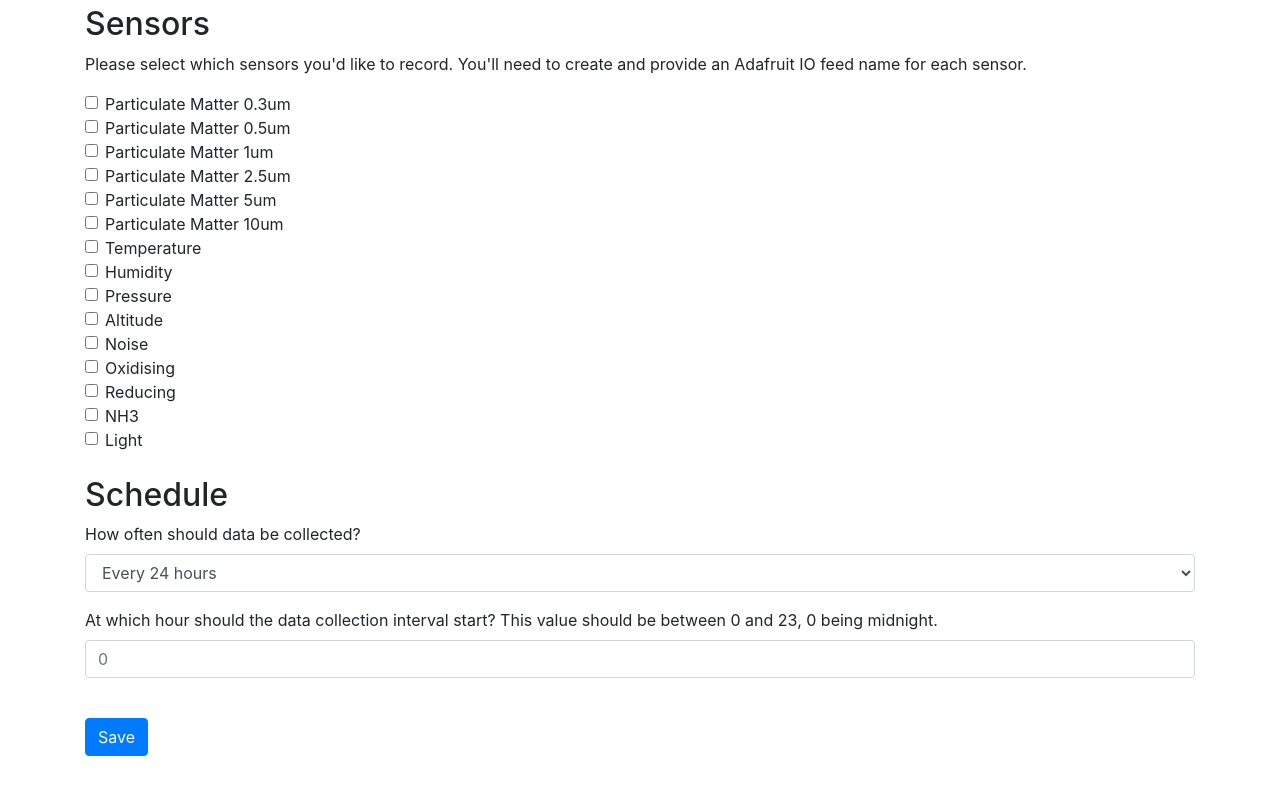
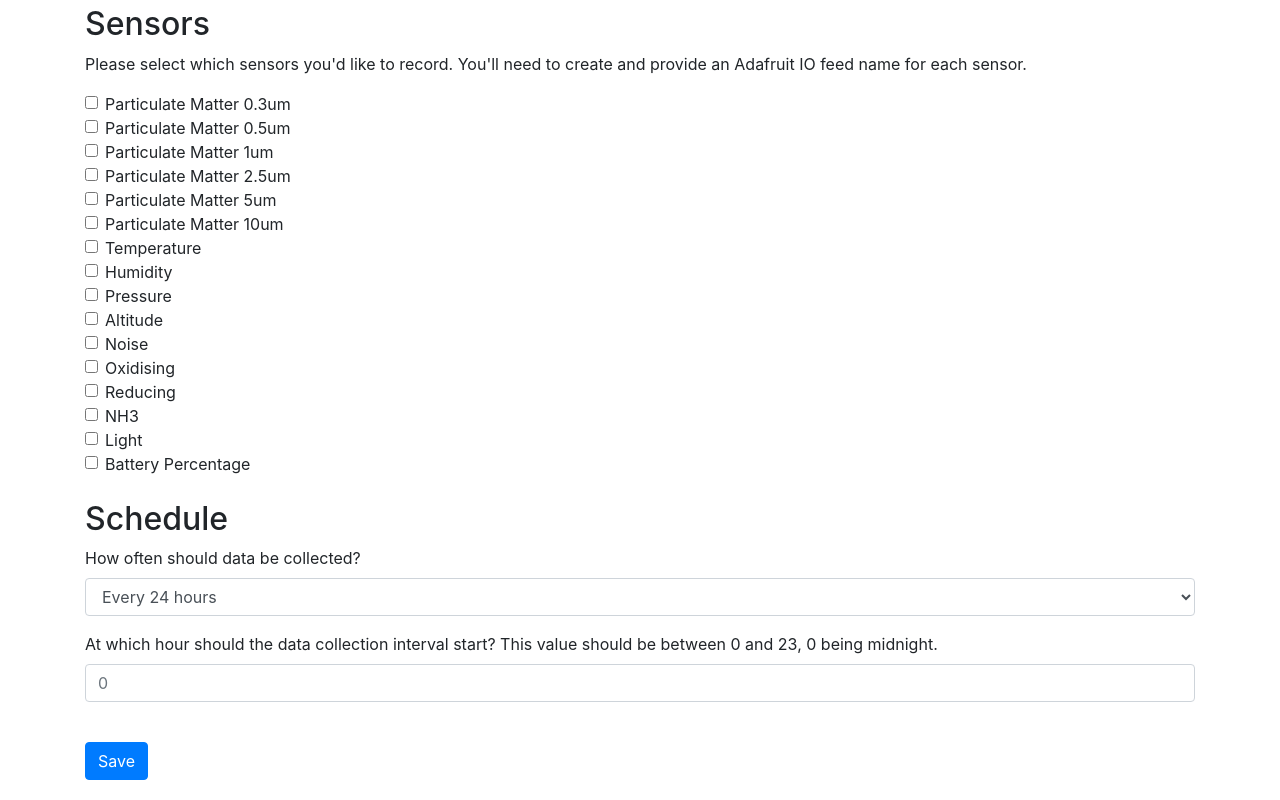
Before and after one commit to v-a-s-t/UrbanNature, a plain HTML site: page data/index.html in a window 1280 px wide. Shown: the part 1004-1804 px from the top of the page. Before the commit the page ends 1780 px from the top, so only its background shows below. Drawn offline with Linux system fonts and the light colour scheme; no server answers.

Commit message:
add battery percentage input on captive portal

```diff
--- a/data/index.html
+++ b/data/index.html
@@ -214,6 +214,16 @@
           <input type="text" autocorrect="off" autocapitalize="none" class="form-control" id="sensor_light_feed" placeholder="Adafruit IO Feed">
         </div>
 
+        <div class="form-check">
+          <input class="form-check-input" type="checkbox" value="" id="battery_percentage">
+          <label class="form-check-label" for="battery_percentage">
+            Battery Percentage
+          </label>
+        </div>
+        <div class="form-group aio_feed">
+          <input type="text" autocorrect="off" autocapitalize="none" class="form-control" id="battery_percentage_feed" placeholder="Adafruit IO Feed">
+        </div>
+
         <br/>
 
         <h2>Schedule</h2>
```
